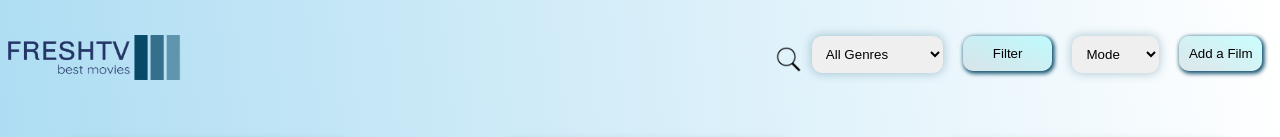
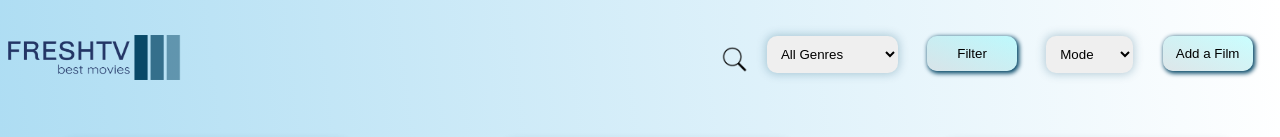
Before and after one commit to bboisxonov/freshTV, a plain HTML site: page index.html in a window 1280 px wide. Shown: the top 137 px of the page. Drawn offline with Linux system fonts and the light colour scheme.

Commit message:
style bug fixed

```diff
--- a/css/main.css
+++ b/css/main.css
@@ -131,7 +131,7 @@ li{
   justify-content: space-between;
   width: 300px;
   margin-left: auto;
-  width: 44%;
+  width: 50%;
 }
 .site_nav_form{
   display: flex;
@@ -179,4 +179,5 @@ li{
   display: none;
   transition: all .4s ease-in-out;
   user-select: none;
+  padding: 0 8px;
 }
```
